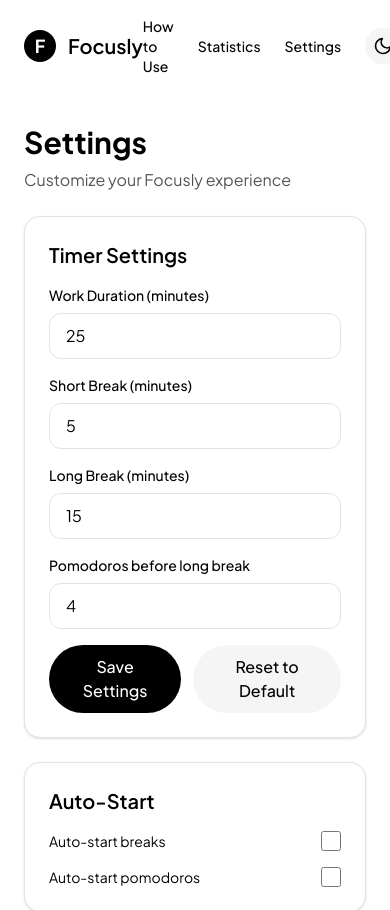
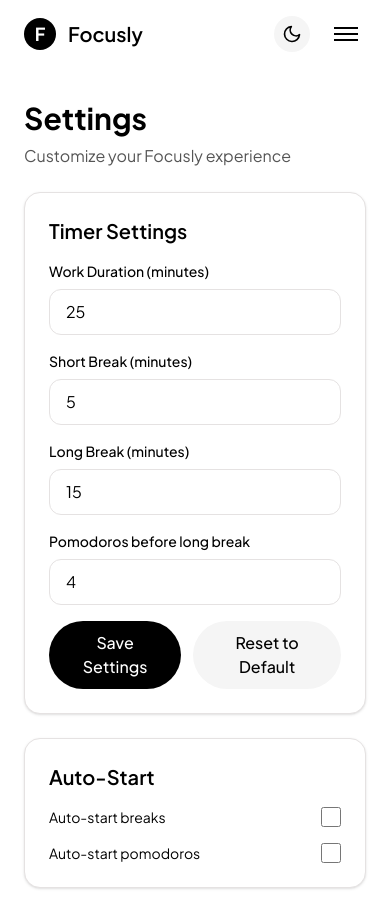
Before and after one commit to Rahim10020/focusly, a Next.js app: page /settings in a window 390 px wide. Shown: the top 910 px of the page. Built offline with nearby package versions, Linux system fonts and the light colour scheme.

Commit message:
responsive du header, icone hambuger sur mobile

```diff
--- a/src/components/layout/Header.tsx
+++ b/src/components/layout/Header.tsx
@@ -1,9 +1,12 @@
 'use client';
 
+import { useState } from 'react';
 import Link from 'next/link';
 import ThemeToggle from '../ui/ThemeToggle';
 
 export default function Header() {
+    const [isMenuOpen, setIsMenuOpen] = useState(false);
+
     return (
         <header className="w-full bg-background/80 backdrop-blur-sm sticky top-0 z-50">
             <div className="max-w-6xl mx-auto px-6 py-4 flex items-center justify-between">
@@ -14,7 +17,8 @@ export default function Header() {
                     <h1 className="text-xl font-semibold text-foreground">Focusly</h1>
                 </Link>
 
-                <nav className="flex items-center gap-6">
+                {/* Desktop Navigation */}
+                <nav className="hidden md:flex items-center gap-6">
                     <Link
                         href="/how-to-use"
                         className="text-sm font-medium text-foreground hover:text-primary transition-colors"
@@ -35,7 +39,50 @@ export default function Header() {
                     </Link>
                     <ThemeToggle />
                 </nav>
+
+                {/* Mobile Navigation */}
+                <div className="md:hidden flex items-center gap-4">
+                    <ThemeToggle />
+                    <button
+                        onClick={() => setIsMenuOpen(!isMenuOpen)}
+                        className="flex flex-col space-y-1 p-2"
+                        aria-label="Toggle menu"
+                    >
+                        <span className="w-6 h-0.5 bg-foreground transition-transform"></span>
+                        <span className="w-6 h-0.5 bg-foreground transition-transform"></span>
+                        <span className="w-6 h-0.5 bg-foreground transition-transform"></span>
+                    </button>
+                </div>
             </div>
+
+            {/* Mobile Menu */}
+            {isMenuOpen && (
+                <div className="md:hidden bg-background border-t border-border">
+                    <nav className="flex flex-col items-center gap-4 py-4">
+                        <Link
+                            href="/how-to-use"
+                            className="text-sm font-medium text-foreground hover:text-primary transition-colors"
+                            onClick={() => setIsMenuOpen(false)}
+                        >
+                            How to Use
+                        </Link>
+                        <Link
+                            href="/stats"
+                            className="text-sm font-medium text-foreground hover:text-primary transition-colors"
+                            onClick={() => setIsMenuOpen(false)}
+                        >
+                            Statistics
+                        </Link>
+                        <Link
+                            href="/settings"
+                            className="text-sm font-medium text-foreground hover:text-primary transition-colors"
+                            onClick={() => setIsMenuOpen(false)}
+                        >
+                            Settings
+                        </Link>
+                    </nav>
+                </div>
+            )}
         </header>
     );
 }
```
